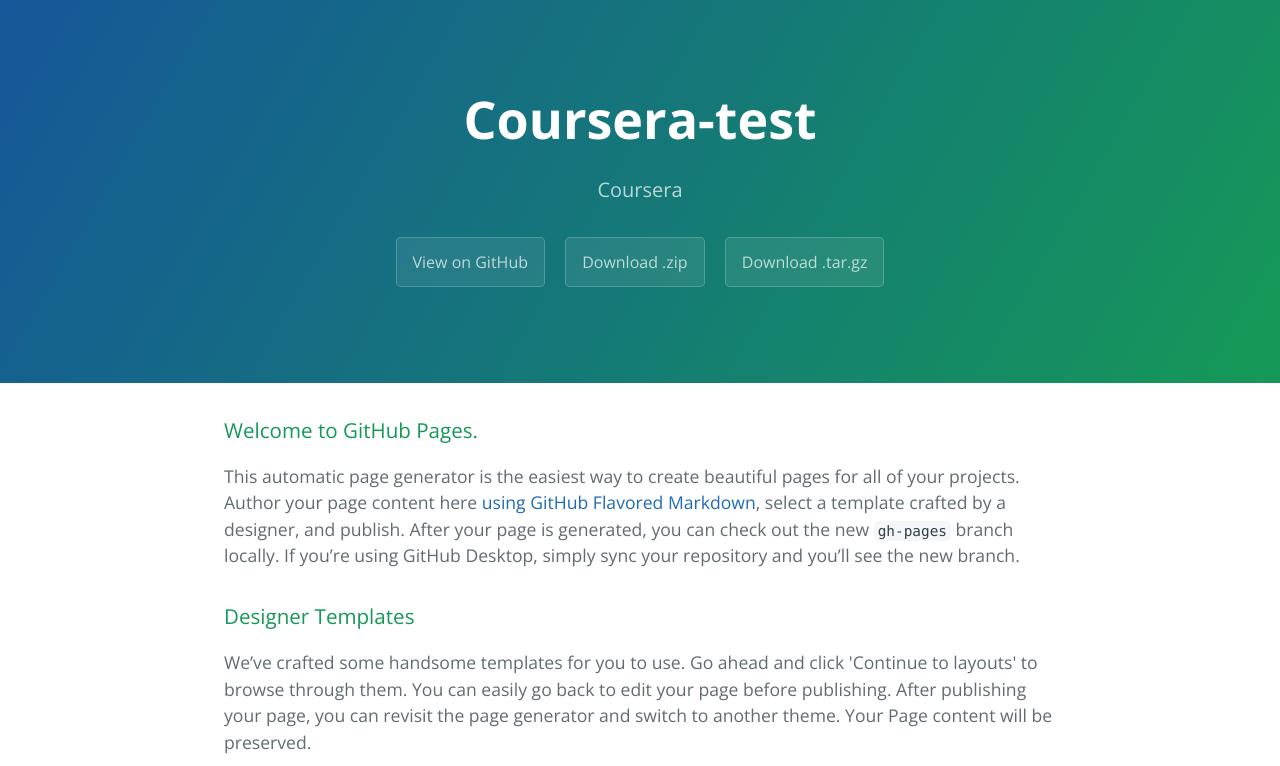
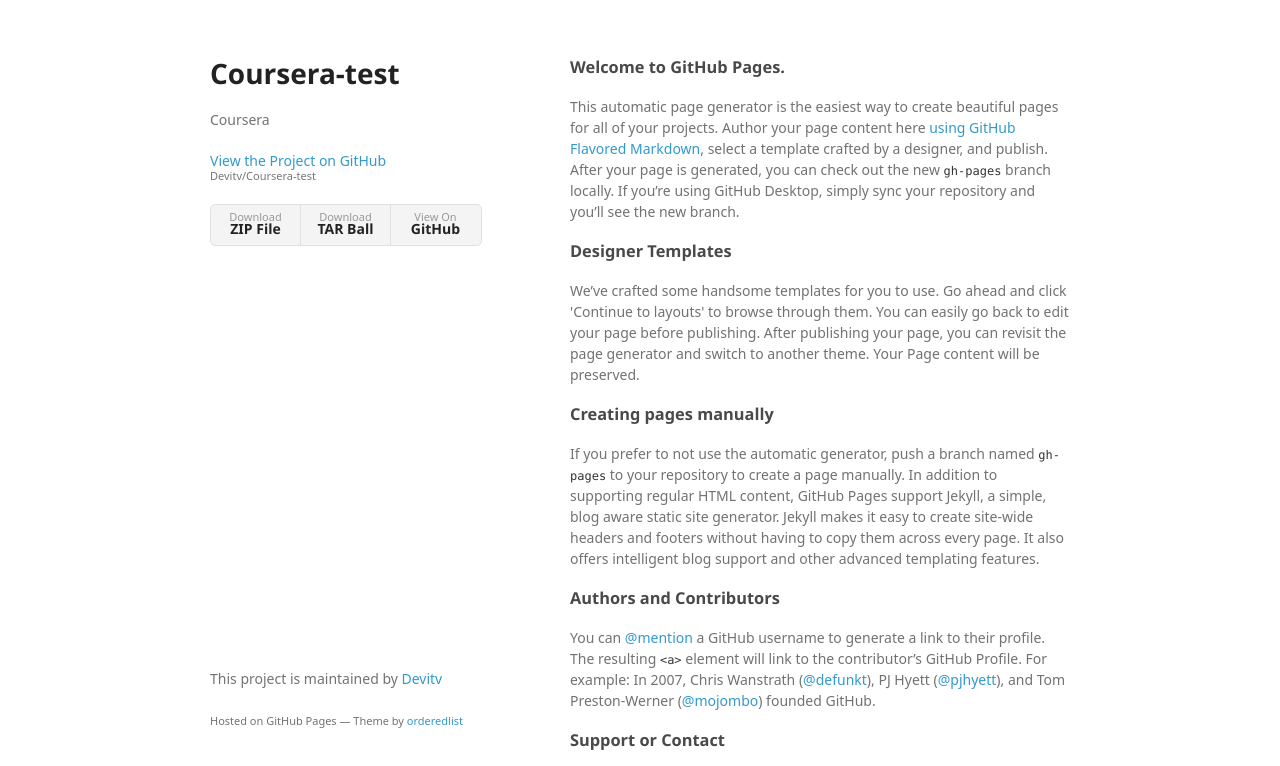
Before and after one commit to Devitv/Coursera-test, a plain HTML site: page index.html in a window 1280 px wide. Shown: the top 766 px of the page. Drawn offline with nearby package versions, Linux system fonts and the light colour scheme; a web font is replaced by a local one.

Commit message:
Create gh-pages branch via GitHub

```diff
--- a/index.html
+++ b/index.html
@@ -1,25 +1,34 @@
-<!DOCTYPE html>
-<html lang="en-us">
+<!doctype html>
+<html>
   <head>
-    <meta charset="UTF-8">
+    <meta charset="utf-8">
+    <meta http-equiv="X-UA-Compatible" content="chrome=1">
     <title>Coursera-test by Devitv</title>
-    <meta name="viewport" content="width=device-width, initial-scale=1">
-    <link rel="stylesheet" type="text/css" href="stylesheets/normalize.css" media="screen">
-    <link href='https://fonts.googleapis.com/css?family=Open+Sans:400,700' rel='stylesheet' type='text/css'>
-    <link rel="stylesheet" type="text/css" href="stylesheets/stylesheet.css" media="screen">
-    <link rel="stylesheet" type="text/css" href="stylesheets/github-light.css" media="screen">
+
+    <link rel="stylesheet" href="stylesheets/styles.css">
+    <link rel="stylesheet" href="stylesheets/github-light.css">
+    <meta name="viewport" content="width=device-width">
+    <!--[if lt IE 9]>
+    <script src="//html5shiv.googlecode.com/svn/trunk/html5.js"></script>
+    <![endif]-->
   </head>
   <body>
-    <section class="page-header">
-      <h1 class="project-name">Coursera-test</h1>
-      <h2 class="project-tagline">Coursera</h2>
-      <a href="https://github.com/Devitv/Coursera-test" class="btn">View on GitHub</a>
-      <a href="https://github.com/Devitv/Coursera-test/zipball/master" class="btn">Download .zip</a>
-      <a href="https://github.com/Devitv/Coursera-test/tarball/master" class="btn">Download .tar.gz</a>
-    </section>
+    <div class="wrapper">
+      <header>
+        <h1>Coursera-test</h1>
+        <p>Coursera</p>
 
-    <section class="main-content">
-      <h3>
+        <p class="view"><a href="https://github.com/Devitv/Coursera-test">View the Project on GitHub <small>Devitv/Coursera-test</small></a></p>
+
+
+        <ul>
+          <li><a href="https://github.com/Devitv/Coursera-test/zipball/master">Download <strong>ZIP File</strong></a></li>
+          <li><a href="https://github.com/Devitv/Coursera-test/tarball/master">Download <strong>TAR Ball</strong></a></li>
+          <li><a href="https://github.com/Devitv/Coursera-test">View On <strong>GitHub</strong></a></li>
+        </ul>
+      </header>
+      <section>
+        <h3>
 <a id="welcome-to-github-pages" class="anchor" href="#welcome-to-github-pages" aria-hidden="true"><span aria-hidden="true" class="octicon octicon-link"></span></a>Welcome to GitHub Pages.</h3>
 
 <p>This automatic page generator is the easiest way to create beautiful pages for all of your projects. Author your page content here <a href="https://guides.github.com/features/mastering-markdown/">using GitHub Flavored Markdown</a>, select a template crafted by a designer, and publish. After your page is generated, you can check out the new <code>gh-pages</code> branch locally. If you’re using GitHub Desktop, simply sync your repository and you’ll see the new branch.</p>
@@ -43,15 +52,13 @@
 <a id="support-or-contact" class="anchor" href="#support-or-contact" aria-hidden="true"><span aria-hidden="true" class="octicon octicon-link"></span></a>Support or Contact</h3>
 
 <p>Having trouble with Pages? Check out our <a href="https://help.github.com/pages">documentation</a> or <a href="https://github.com/contact">contact support</a> and we’ll help you sort it out.</p>
-
-      <footer class="site-footer">
-        <span class="site-footer-owner"><a href="https://github.com/Devitv/Coursera-test">Coursera-test</a> is maintained by <a href="https://github.com/Devitv">Devitv</a>.</span>
-
-        <span class="site-footer-credits">This page was generated by <a href="https://pages.github.com">GitHub Pages</a> using the <a href="https://github.com/jasonlong/cayman-theme">Cayman theme</a> by <a href="https://twitter.com/jasonlong">Jason Long</a>.</span>
+      </section>
+      <footer>
+        <p>This project is maintained by <a href="https://github.com/Devitv">Devitv</a></p>
+        <p><small>Hosted on GitHub Pages &mdash; Theme by <a href="https://github.com/orderedlist">orderedlist</a></small></p>
       </footer>
-
-    </section>
-
+    </div>
+    <script src="javascripts/scale.fix.js"></script>
 
   </body>
 </html>
--- /dev/null
+++ b/javascripts/scale.fix.js
@@ -0,0 +1,17 @@
+var metas = document.getElementsByTagName('meta');
+var i;
+if (navigator.userAgent.match(/iPhone/i)) {
+  for (i=0; i<metas.length; i++) {
+    if (metas[i].name == "viewport") {
+      metas[i].content = "width=device-width, minimum-scale=1.0, maximum-scale=1.0";
+    }
+  }
+  document.addEventListener("gesturestart", gestureStart, false);
+}
+function gestureStart() {
+  for (i=0; i<metas.length; i++) {
+    if (metas[i].name == "viewport") {
+      metas[i].content = "width=device-width, minimum-scale=0.25, maximum-scale=1.6";
+    }
+  }
+}
--- /dev/null
+++ b/stylesheets/styles.css
@@ -0,0 +1,324 @@
+@font-face {
+  font-family: 'Noto Sans';
+  font-weight: 400;
+  font-style: normal;
+  src: url('../fonts/Noto-Sans-regular/Noto-Sans-regular.eot');
+  src: url('../fonts/Noto-Sans-regular/Noto-Sans-regular.eot?#iefix') format('embedded-opentype'),
+       local('Noto Sans'),
+       local('Noto-Sans-regular'),
+       url('../fonts/Noto-Sans-regular/Noto-Sans-regular.woff2') format('woff2'),
+       url('../fonts/Noto-Sans-regular/Noto-Sans-regular.woff') format('woff'),
+       url('../fonts/Noto-Sans-regular/Noto-Sans-regular.ttf') format('truetype'),
+       url('../fonts/Noto-Sans-regular/Noto-Sans-regular.svg#NotoSans') format('svg');
+}
+
+@font-face {
+  font-family: 'Noto Sans';
+  font-weight: 700;
+  font-style: normal;
+  src: url('../fonts/Noto-Sans-700/Noto-Sans-700.eot');
+  src: url('../fonts/Noto-Sans-700/Noto-Sans-700.eot?#iefix') format('embedded-opentype'),
+       local('Noto Sans Bold'),
+       local('Noto-Sans-700'),
+       url('../fonts/Noto-Sans-700/Noto-Sans-700.woff2') format('woff2'),
+       url('../fonts/Noto-Sans-700/Noto-Sans-700.woff') format('woff'),
+       url('../fonts/Noto-Sans-700/Noto-Sans-700.ttf') format('truetype'),
+       url('../fonts/Noto-Sans-700/Noto-Sans-700.svg#NotoSans') format('svg');
+}
+
+@font-face {
+  font-family: 'Noto Sans';
+  font-weight: 400;
+  font-style: italic;
+  src: url('../fonts/Noto-Sans-italic/Noto-Sans-italic.eot');
+  src: url('../fonts/Noto-Sans-italic/Noto-Sans-italic.eot?#iefix') format('embedded-opentype'),
+       local('Noto Sans Italic'),
+       local('Noto-Sans-italic'),
+       url('../fonts/Noto-Sans-italic/Noto-Sans-italic.woff2') format('woff2'),
+       url('../fonts/Noto-Sans-italic/Noto-Sans-italic.woff') format('woff'),
+       url('../fonts/Noto-Sans-italic/Noto-Sans-italic.ttf') format('truetype'),
+       url('../fonts/Noto-Sans-italic/Noto-Sans-italic.svg#NotoSans') format('svg');
+}
+
+@font-face {
+  font-family: 'Noto Sans';
+  font-weight: 700;
+  font-style: italic;
+  src: url('../fonts/Noto-Sans-700italic/Noto-Sans-700italic.eot');
+  src: url('../fonts/Noto-Sans-700italic/Noto-Sans-700italic.eot?#iefix') format('embedded-opentype'),
+       local('Noto Sans Bold Italic'),
+       local('Noto-Sans-700italic'),
+       url('../fonts/Noto-Sans-700italic/Noto-Sans-700italic.woff2') format('woff2'),
+       url('../fonts/Noto-Sans-700italic/Noto-Sans-700italic.woff') format('woff'),
+       url('../fonts/Noto-Sans-700italic/Noto-Sans-700italic.ttf') format('truetype'),
+       url('../fonts/Noto-Sans-700italic/Noto-Sans-700italic.svg#NotoSans') format('svg');
+}
+
+body {
+  background-color: #fff;
+  padding:50px;
+  font: 14px/1.5 "Noto Sans", "Helvetica Neue", Helvetica, Arial, sans-serif;
+  color:#727272;
+  font-weight:400;
+}
+
+h1, h2, h3, h4, h5, h6 {
+  color:#222;
+  margin:0 0 20px;
+}
+
+p, ul, ol, table, pre, dl {
+  margin:0 0 20px;
+}
+
+h1, h2, h3 {
+  line-height:1.1;
+}
+
+h1 {
+  font-size:28px;
+}
+
+h2 {
+  color:#393939;
+}
+
+h3, h4, h5, h6 {
+  color:#494949;
+}
+
+a {
+  color:#39c;
+  text-decoration:none;
+}
+
+a:hover {
+  color:#069;
+}
+
+a small {
+  font-size:11px;
+  color:#777;
+  margin-top:-0.3em;
+  display:block;
+}
+
+a:hover small {
+  color:#777;
+}
+
+.wrapper {
+  width:860px;
+  margin:0 auto;
+}
+
+blockquote {
+  border-left:1px solid #e5e5e5;
+  margin:0;
+  padding:0 0 0 20px;
+  font-style:italic;
+}
+
+code, pre {
+  font-family:Monaco, Bitstream Vera Sans Mono, Lucida Console, Terminal, Consolas, Liberation Mono, DejaVu Sans Mono, Courier New, monospace;
+  color:#333;
+  font-size:12px;
+}
+
+pre {
+  padding:8px 15px;
+  background: #f8f8f8;
+  border-radius:5px;
+  border:1px solid #e5e5e5;
+  overflow-x: auto;
+}
+
+table {
+  width:100%;
+  border-collapse:collapse;
+}
+
+th, td {
+  text-align:left;
+  padding:5px 10px;
+  border-bottom:1px solid #e5e5e5;
+}
+
+dt {
+  color:#444;
+  font-weight:700;
+}
+
+th {
+  color:#444;
+}
+
+img {
+  max-width:100%;
+}
+
+header {
+  width:270px;
+  float:left;
+  position:fixed;
+  -webkit-font-smoothing:subpixel-antialiased;
+}
+
+header ul {
+  list-style:none;
+  height:40px;
+  padding:0;
+  background: #f4f4f4;
+  border-radius:5px;
+  border:1px solid #e0e0e0;
+  width:270px;
+}
+
+header li {
+  width:89px;
+  float:left;
+  border-right:1px solid #e0e0e0;
+  height:40px;
+}
+
+header li:first-child a {
+  border-radius:5px 0 0 5px;
+}
+
+header li:last-child a {
+  border-radius:0 5px 5px 0;
+}
+
+header ul a {
+  line-height:1;
+  font-size:11px;
+  color:#999;
+  display:block;
+  text-align:center;
+  padding-top:6px;
+  height:34px;
+}
+
+header ul a:hover {
+  color:#999;
+}
+
+header ul a:active {
+  background-color:#f0f0f0;
+}
+
+strong {
+  color:#222;
+  font-weight:700;
+}
+
+header ul li + li + li {
+  border-right:none;
+  width:89px;
+}
+
+header ul a strong {
+  font-size:14px;
+  display:block;
+  color:#222;
+}
+
+section {
+  width:500px;
+  float:right;
+  padding-bottom:50px;
+}
+
+small {
+  font-size:11px;
+}
+
+hr {
+  border:0;
+  background:#e5e5e5;
+  height:1px;
+  margin:0 0 20px;
+}
+
+footer {
+  width:270px;
+  float:left;
+  position:fixed;
+  bottom:50px;
+  -webkit-font-smoothing:subpixel-antialiased;
+}
+
+@media print, screen and (max-width: 960px) {
+
+  div.wrapper {
+    width:auto;
+    margin:0;
+  }
+
+  header, section, footer {
+    float:none;
+    position:static;
+    width:auto;
+  }
+
+  header {
+    padding-right:320px;
+  }
+
+  section {
+    border:1px solid #e5e5e5;
+    border-width:1px 0;
+    padding:20px 0;
+    margin:0 0 20px;
+  }
+
+  header a small {
+    display:inline;
+  }
+
+  header ul {
+    position:absolute;
+    right:50px;
+    top:52px;
+  }
+}
+
+@media print, screen and (max-width: 720px) {
+  body {
+    word-wrap:break-word;
+  }
+
+  header {
+    padding:0;
+  }
+
+  header ul, header p.view {
+    position:static;
+  }
+
+  pre, code {
+    word-wrap:normal;
+  }
+}
+
+@media print, screen and (max-width: 480px) {
+  body {
+    padding:15px;
+  }
+
+  header ul {
+    width:99%;
+  }
+
+  header li, header ul li + li + li {
+    width:33%;
+  }
+}
+
+@media print {
+  body {
+    padding:0.4in;
+    font-size:12pt;
+    color:#444;
+  }
+}
```
